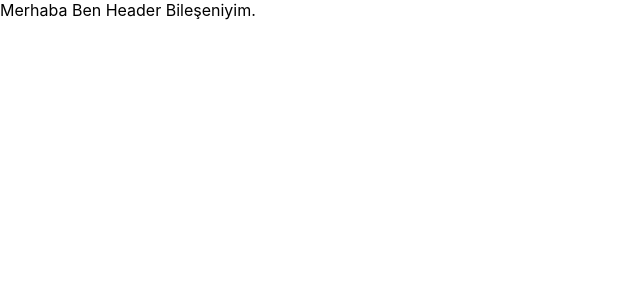
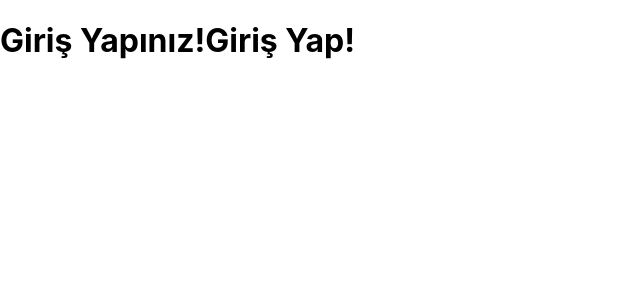
Before and after one commit to elifintizamoglu/React101, a React (Create React App) app in the folder react-project/: page / in a window 1280 px wide. Shown: the top 300 px of the page, without its empty margins (0-640 px from the left). Built offline with nearby package versions, Linux system fonts and the light colour scheme.

Commit message:
Conditional Render

```diff
--- a/react-project/src/App.js
+++ b/react-project/src/App.js
@@ -1,11 +1,20 @@
 import './App.css';
-import Header from './components/Header';
+
+const name = "Elif";
+const isLoggedIn = false;
 
 function App(){
   return(
-    <div>
-      <Header />
-    </div>
+    <>
+      <h1>
+        { isLoggedIn &&  `Benim Adım ${name}`}
+        { !isLoggedIn && `Giriş Yapınız!`}
+
+        { isLoggedIn
+          ? `Adım ${name}`
+          : `Giriş Yap!`}
+      </h1>
+    </>
   )
 }
  export default App;
```
